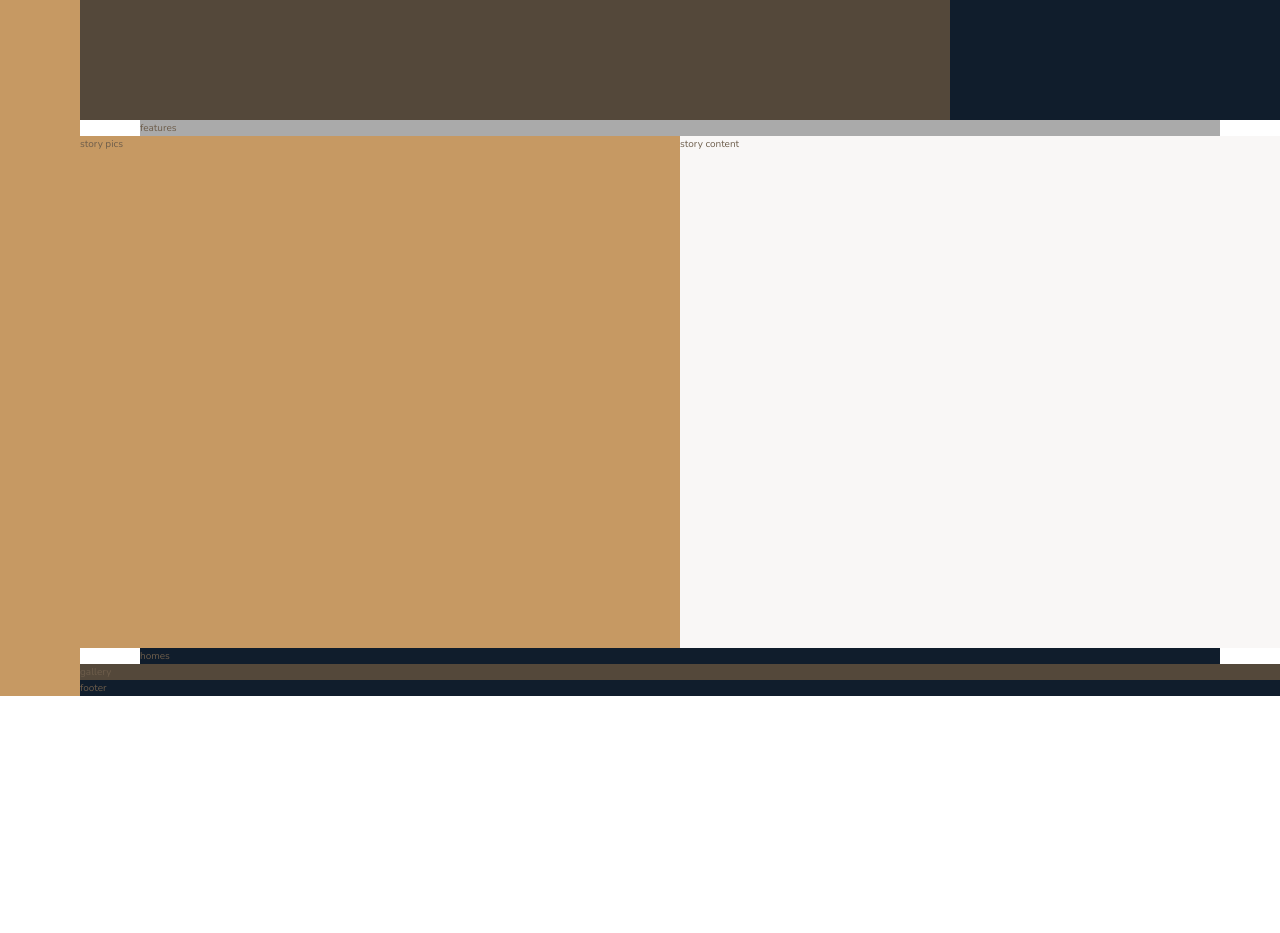
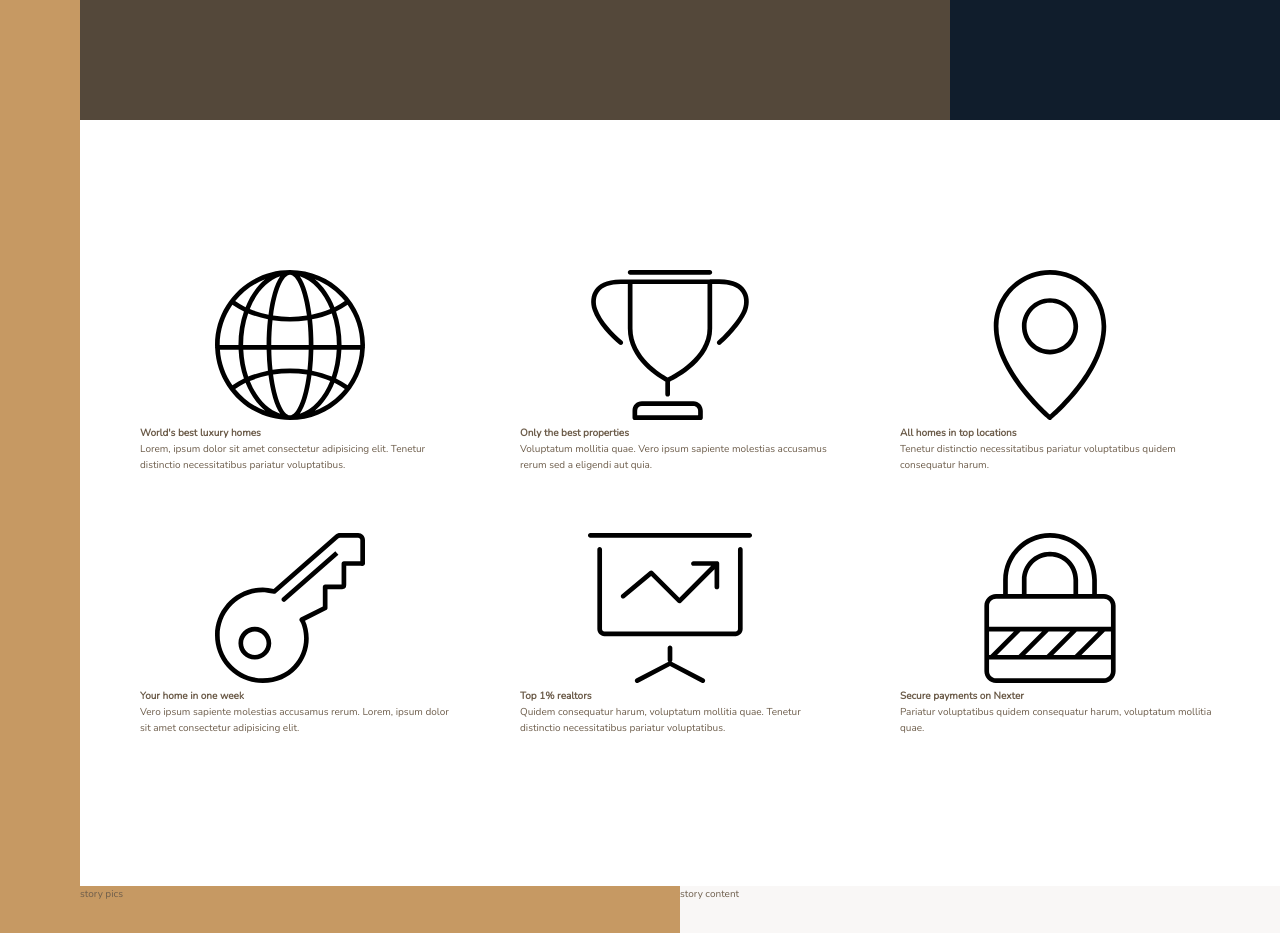
Before and after one commit to BastianBarthel/nexter, a website: page src/index.html in a window 1280 px wide. Shown: the part 520-1453 px from the top of the page. Before the commit the page ends 1216 px from the top, so only its background shows below. Drawn offline with nearby package versions, Linux system fonts and the light colour scheme; files that its build step writes are made by us from their sources.

Commit message:
Build the features section 1

```diff
--- a/src/index.html
+++ b/src/index.html
@@ -21,7 +21,68 @@
 
     <div class="realtors">realtors</div>
 
-    <section class="features">features</section>
+    <section class="features">
+      <div class="feature">
+        <svg class="feature__icon">
+          <use xlink:href="assets/img/sprite.svg#icon-global"></use>
+        </svg>
+        <h4 class="heading-4">World's best luxury homes</h4>
+        <p class="feature__text">
+          Lorem, ipsum dolor sit amet consectetur adipisicing elit. Tenetur
+          distinctio necessitatibus pariatur voluptatibus.
+        </p>
+      </div>
+      <div class="feature">
+        <svg class="feature__icon">
+          <use xlink:href="assets/img/sprite.svg#icon-trophy"></use>
+        </svg>
+        <h4 class="heading-4">Only the best properties</h4>
+        <p class="feature__text">
+          Voluptatum mollitia quae. Vero ipsum sapiente molestias accusamus
+          rerum sed a eligendi aut quia.
+        </p>
+      </div>
+      <div class="feature">
+        <svg class="feature__icon">
+          <use xlink:href="assets/img/sprite.svg#icon-map-pin"></use>
+        </svg>
+        <h4 class="heading-4">All homes in top locations</h4>
+        <p class="feature__text">
+          Tenetur distinctio necessitatibus pariatur voluptatibus quidem
+          consequatur harum.
+        </p>
+      </div>
+      <div class="feature">
+        <svg class="feature__icon">
+          <use xlink:href="assets/img/sprite.svg#icon-key"></use>
+        </svg>
+        <h4 class="heading-4">Your home in one week</h4>
+        <p class="feature__text">
+          Vero ipsum sapiente molestias accusamus rerum. Lorem, ipsum dolor sit
+          amet consectetur adipisicing elit.
+        </p>
+      </div>
+      <div class="feature">
+        <svg class="feature__icon">
+          <use xlink:href="assets/img/sprite.svg#icon-presentation"></use>
+        </svg>
+        <h4 class="heading-4">Top 1% realtors</h4>
+        <p class="feature__text">
+          Quidem consequatur harum, voluptatum mollitia quae. Tenetur distinctio
+          necessitatibus pariatur voluptatibus.
+        </p>
+      </div>
+      <div class="feature">
+        <svg class="feature__icon">
+          <use xlink:href="assets/img/sprite.svg#icon-lock"></use>
+        </svg>
+        <h4 class="heading-4">Secure payments on Nexter</h4>
+        <p class="feature__text">
+          Pariatur voluptatibus quidem consequatur harum, voluptatum mollitia
+          quae.
+        </p>
+      </div>
+    </section>
 
     <div class="story__pictures">story pics</div>
 
--- a/src/sass/_features.scss
+++ b/src/sass/_features.scss
@@ -1,6 +1,11 @@
 @use "base" as *;
 
 .features {
-  background-color: $color-grey-light-2;
   grid-column: center-start / center-end;
+
+  margin: 15rem 0;
+
+  display: grid;
+  grid-template-columns: repeat(3, 1fr);
+  grid-gap: 6rem;
 }
```
